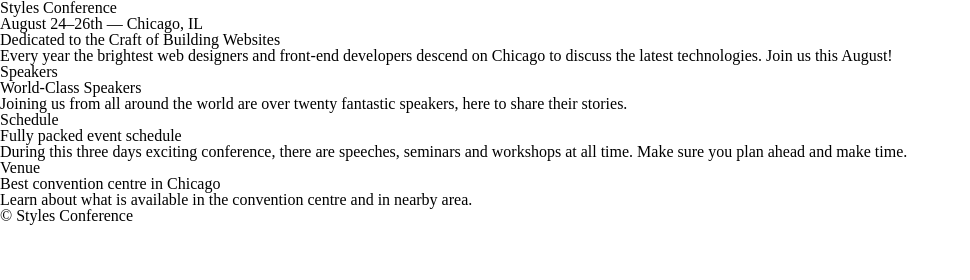
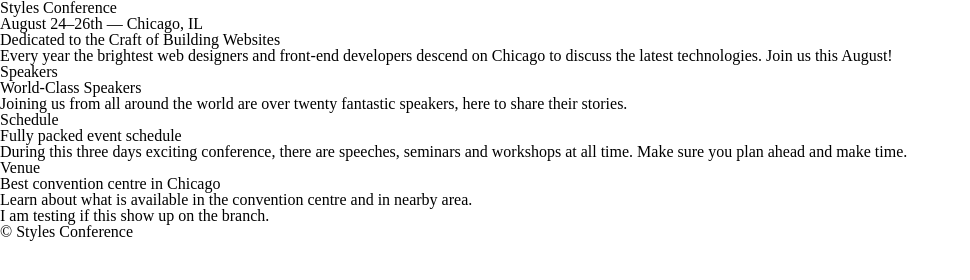
Before and after one commit to blacitea/lighthouse-html, a plain HTML site: page styles-conference/index.html in a window 1280 px wide. Shown: the whole page, without its empty margins (0-970 px from the left). Drawn offline with Linux system fonts and the light colour scheme.

Commit message:
testing branch

```diff
--- a/styles-conference/index.html
+++ b/styles-conference/index.html
@@ -31,6 +31,9 @@
         <p>Learn about what is available in the convention centre and in nearby area.</p>
       </section>
     </section>
+    <section>
+      I am testing if this show up on the branch.
+    </section>
     <footer>
       <small>&copy; Styles Conference</small>
     </footer>
```
